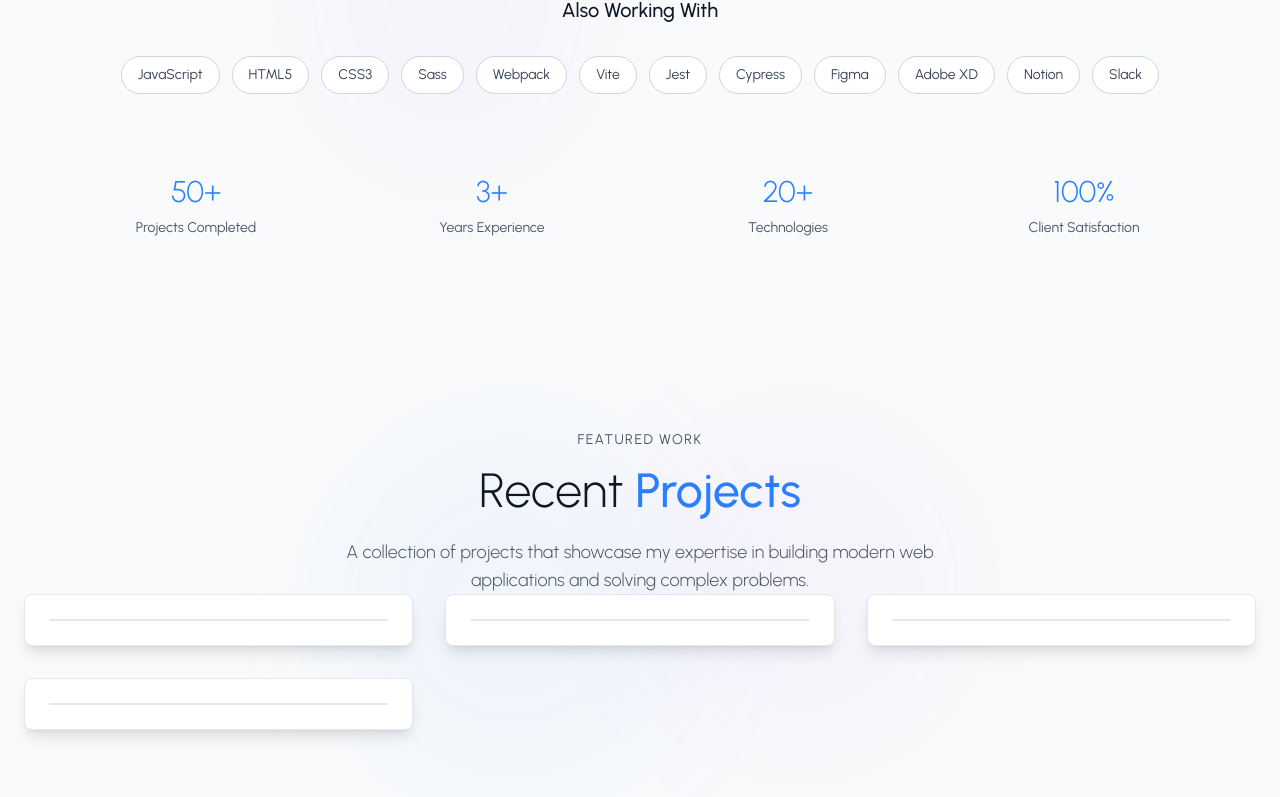
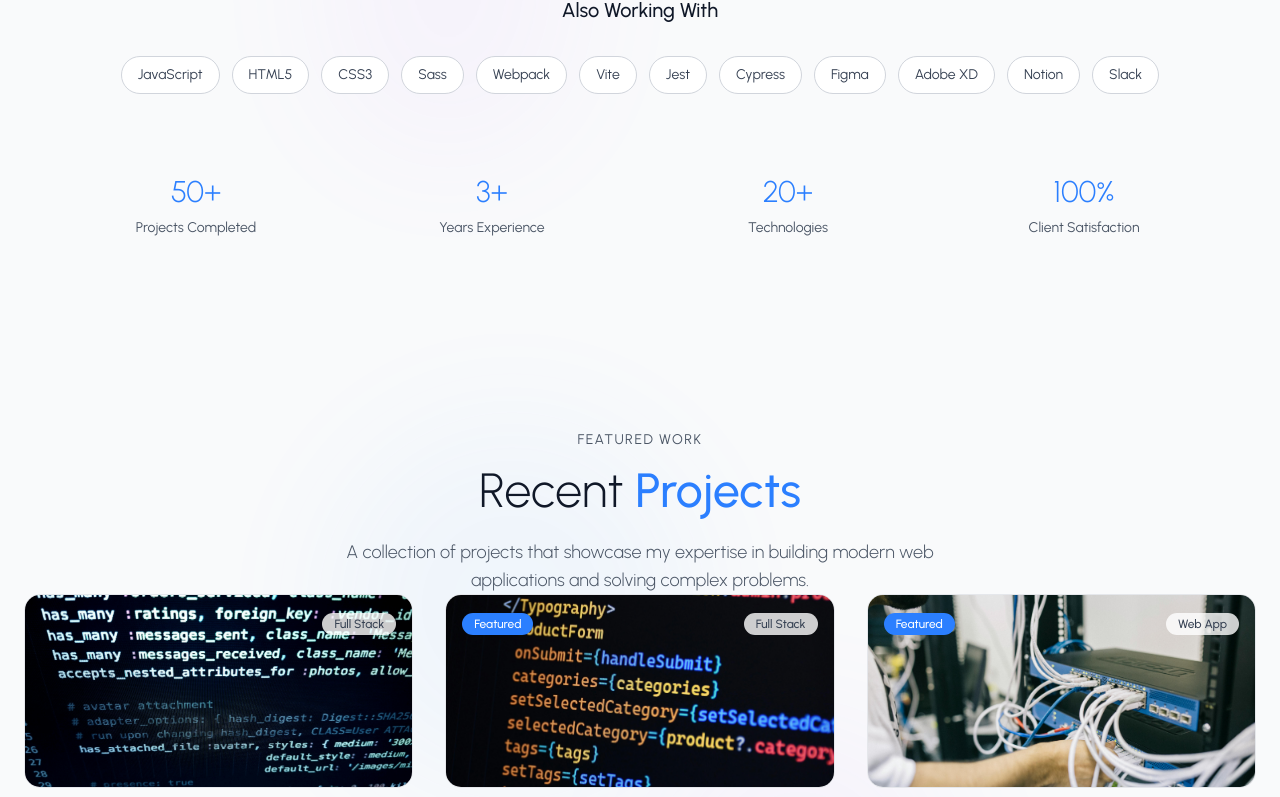
Before and after one commit to recep-demir/personal_portfolio, a React app: page / in a window 1280 px wide. Shown: the part 2000-2797 px from the top of the page. Built offline with nearby package versions, Linux system fonts and the light colour scheme; the HTML template or start-up script is replaced by a standard one.

Commit message:
feat: enhance ProjectCard component with image display, badges, and hover effects

```diff
--- a/src/components/ProjectCard.jsx
+++ b/src/components/ProjectCard.jsx
@@ -20,15 +20,82 @@ const ProjectCard = ({ project, index, isDarkMode }) => {
       variants={cardVariants}
       whileHover={{
         y: -8,
-        transition: { duration: 0.3, ease: "easeInOut" },
+        transition: { duration: 0.3, ease: "easeOut" },
       }}
-      className={`bg-white dark:bg-gray-800 rounded-lg shadow-lg p-6 flex flex-col justify-between ${isDarkMode ? "border-gray-700" : "border-gray-200"} border`}
+      className="group relative"
     >
       <div className={`rounded-2xl overflow-hidden border transition-all duration-500 ${
         isDarkMode
         ? "bg-gray-900/50 border-gray-800 hover:border-gray-700 hover:shadow-2xl hover:shadow-blue-500/10"
         : "bg-white/80 border-gray-200 hover:border-gray-300 hover:shadow-2xl hover:shadow-blue-500/10"
       }backdrop-blur-sm`}>
+
+
+        {/* Project Image */}
+        <div className="relative overflow-hidden">
+          <img
+            src={project.image}
+            alt={project.title}
+            className="w-full h-48 object-cover transition-transform duration-500 group-hover:scale-105"
+          />
+
+          {/* Featured Badge */}
+          {project.featured && (
+            <div className="absolute top-4 left-4">
+              <span className="bg-blue-500 text-white text-xs px-3 py-1 rounded-full font-medium">
+                Featured
+              </span>
+            </div>
+          )}
+
+          {/* Category Badge */}
+          <div className="absolute top-4 right-4">
+            <span
+              className={`text-xs px-3 py-1 rounded-full font-medium ${
+                isDarkMode ? "bg-gray-800/80 text-gray-300" : "bg-white/80 text-gray-700"
+            } backdrop-blur-sm`}>
+              {project.category}
+            </span>
+          </div>
+
+          {/* Hover Overlay with CTA Buttons */}
+          <motion.div
+            initial={{ opacity: 0 }}
+            whileHover={{ opacity: 1 }}
+            transition={{ duration: 0.3 }}
+            className="absolute inset-0 bg-black/60 backdrop-blur-sm flex items-center justify-center space-x-4 "
+          >
+            <motion.a
+              href={project.liveUrl}
+              initial={{ y: 20, opacity: 0.5 }}
+              whileHover={{ y: 0, opacity: 1, scale: 1.05 }}
+              transition={{ duration: 0.3, delay: 0.1 }}
+              className="bg-blue-500 hover:bg-blue-600 text-white px-4 py-2 rounded-full flex items-center space-x-2 text-sm font-medium transition-colors"
+            >
+              <ExternalLink size={16} />
+              <span>Live Demo</span>
+            </motion.a>
+
+            <motion.a
+              href={project.githubUrl}
+              initial={{ y: 20, opacity: 0.5 }}
+              whileHover={{ y: 0, opacity: 1, scale: 1.05 }}
+              transition={{ duration: 0.3, delay: 0.2 }}
+              className="border-2 border-white text-white hover:bg-white hover:text-gray-900 px-4 py-2 rounded-full flex items-center space-x-2 text-sm font-medium transition-all"
+            >
+              <FiGithub size={16} />
+              <span>GitHub</span>
+            </motion.a>
+
+          </motion.div>
+
+</div>
+
+
+
+
+
+
 
       </div>
 
```
